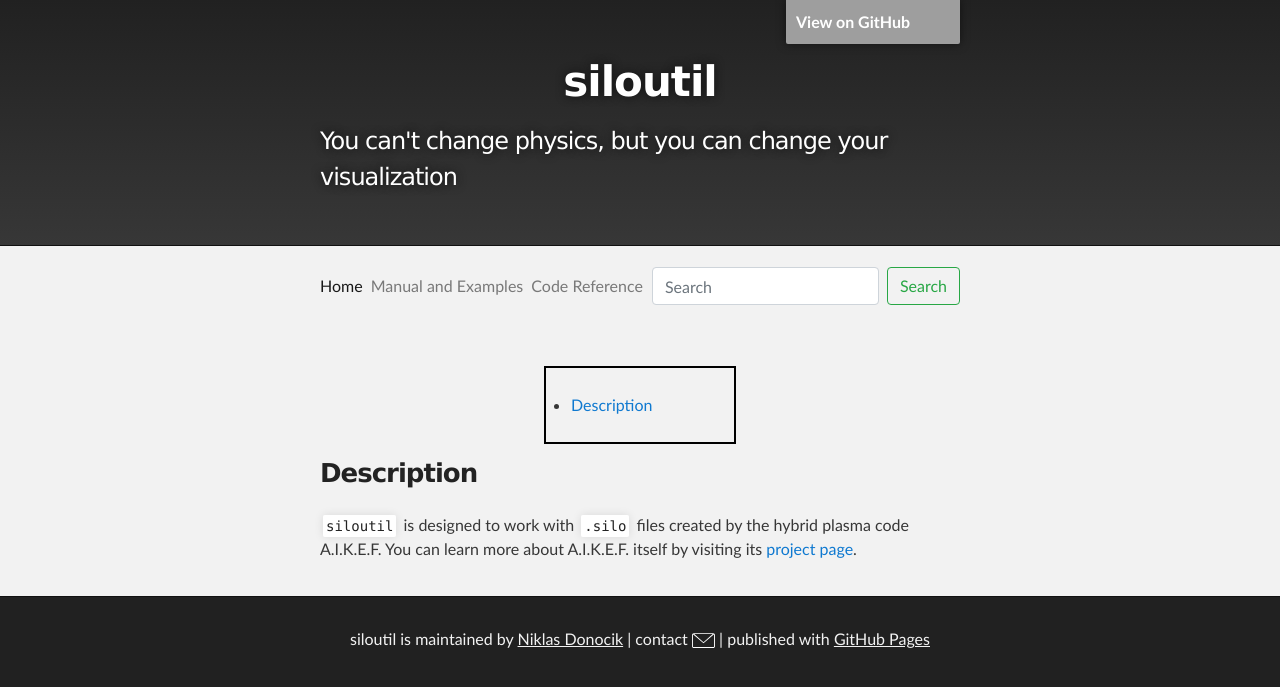
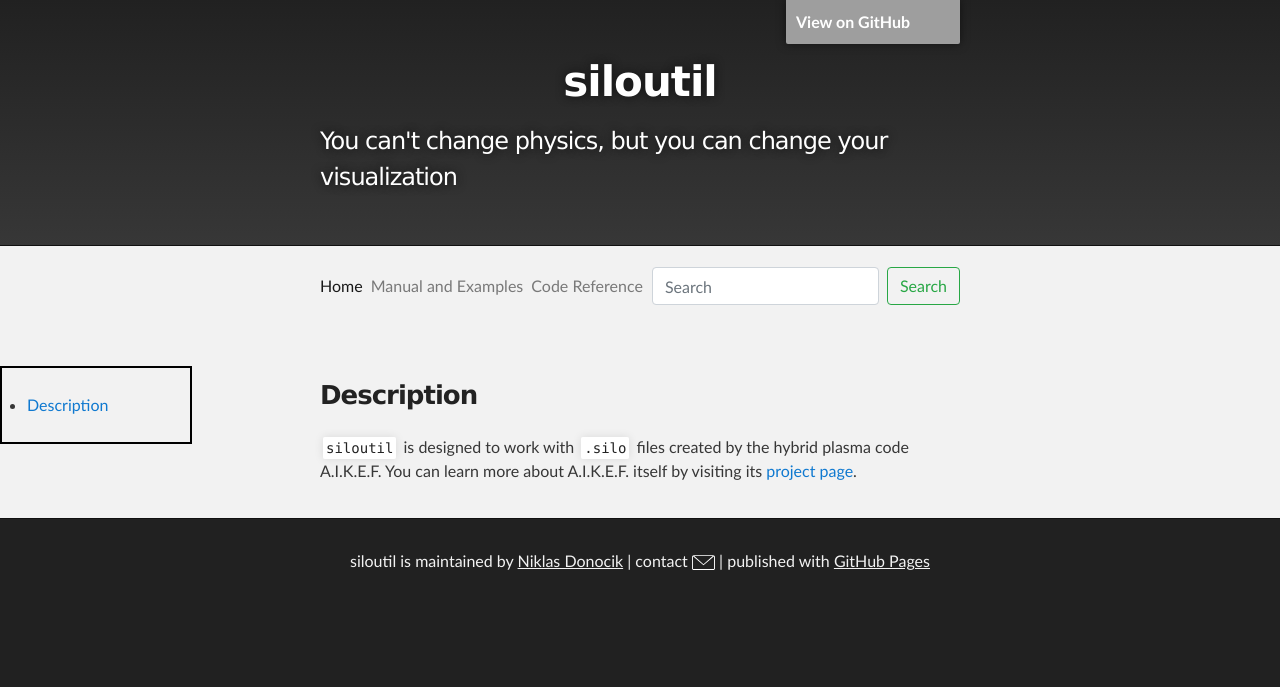
Before and after one commit to siloutil/siloutil.github.io, a Jekyll site: the page built from README.md, in a window 1280 px wide. Shown: the top 687 px of the page. Built offline with Jekyll 4.4.1, drawn with Linux system fonts in a browser that asks for light colours; our own code applies the rules of GitHub Pages for plain Markdown files; grey boxes are pictures that could not be loaded.

Commit message:
Update style.css

```diff
--- a/css/style.css
+++ b/css/style.css
@@ -608,7 +608,7 @@ form{
 }
 .toc {
     width: 15%;
-    text-align: left;
+    float: left;
     border: 2px solid black;
     padding: 25px;
 }
```
